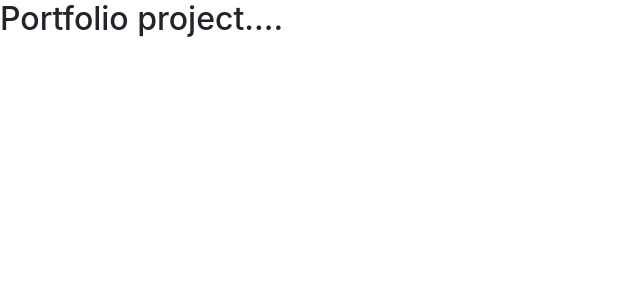
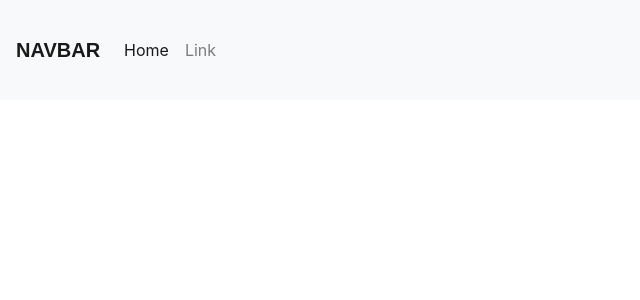
Before and after one commit to smatalha/my-portfolio, a React (Create React App) app: page / in a window 1280 px wide. Shown: the top 300 px of the page, without its empty margins (0-640 px from the left). Built offline with nearby package versions, Linux system fonts and the light colour scheme.

Commit message:
refactored random folder

```diff
--- a/src/App.js
+++ b/src/App.js
@@ -13,14 +13,13 @@
 function App() {
   return (
     <div className="App">
-      {/* <Header />
+      {/* <Header /> */}
       <Navbar />
-      <About />
-      <Skills />
-      <Portfolio />
-      <Resume /> */}
+      {/* <About /> */}
+      {/* <Skills /> */}
+      {/* <Portfolio /> */}
+      {/* <Resume /> */}
       {/* < Contact /> */}
-      <h2>Portfolio project.... </h2>
     </div>
   );
 }
--- a/src/components/Navbar.js
+++ b/src/components/Navbar.js
@@ -1,40 +1,70 @@
 import React from 'react'
-// import { Link } from 'react-router-dom';
-import { FaAlignJustify } from "react-icons/fa";
+
 const Navbar = () => {
-    const [state, setState] = React.useState(true);
     return (
-        <nav className= "navbar">
-            <div className= "container">
-                <div className="navbar__container">
-                    <ul className="navbar_left">
-                            {/* <img src="/images/logo.png" alt="logo" /> */}
-                        <a data-placement="bottom" href="/index" target="_blank" title="Coded by Talha" class="navbar-brand"> Talha </a>
-                    </ul>
-                    {state ? (
-                    <div className= "navbar_right">
-                        <li> <a href="#home">Home</a></li>
-                        <li> <a href="/about">About</a></li>
-                        <li> <a href="#skills">Skills</a></li>
-                        <li> <a href="#portfolio">Portfolio</a></li>
-                        <li> <a href="#resume">Resume</a></li>
-                        {/* <Link to="/">Home</Link>
-                        <Link to="/wishlist">Wish List</Link>
-                        <Link to="/sites">Heritages</Link>
-                        <Link to="/user">Profile</Link>
-                        <Link to="/login">Login</Link>
-                        <Link to="/about">about</Link> */}
-                    </div>
-                            ) : (
-            ""
-        )}
-                </div>
+        <nav className="navbar navbar-expand-lg navbar-light bg-light">
+            <a className="navbar-brand" href="#">Navbar</a>
+            <button className="navbar-toggler" type="button" data-toggle="collapse" data-target="#navbarSupportedContent" aria-controls="navbarSupportedContent" aria-expanded="false" aria-label="Toggle navigation">
+                <span className="navbar-toggler-icon"></span>
+            </button>
+            <div className="collapse navbar-collapse" id="navbarSupportedContent">
+                <ul className="navbar-nav mr-auto">
+                    <li className="nav-item active">
+                        <a className="nav-link" href="#">Home <span className="sr-only">(current)</span></a>
+                    </li>
+                    <li className="nav-item">
+                        <a className="nav-link" href="#">Link</a>
+                    </li>
+                </ul>
             </div>
-                <div className="toggle" onClick={() => setState(!state)}>
-                    <FaAlignJustify />
-                </div>
         </nav>
     )
 }
 
-export default Navbar;
+export default Navbar
+
+
+
+
+
+
+// import React from 'react'
+// // import { Link } from 'react-router-dom';
+// import { FaAlignJustify } from "react-icons/fa";
+// const Navbar = () => {
+//     const [state, setState] = React.useState(true);
+//     return (
+//         <nav className= "navbar">
+//             <div className= "container">
+//                 <div className="navbar__container">
+//                     <ul className="navbar_left">
+//                             {/* <img src="/images/logo.png" alt="logo" /> */}
+//                         <a data-placement="bottom" href="/index" target="_blank" title="Coded by Talha" className="navbar-brand"> Talha </a>
+//                     </ul>
+//                     {state ? (
+//                     <div className= "navbar_right">
+//                         <li> <a href="#home">Home</a></li>
+//                         <li> <a href="/about">About</a></li>
+//                         <li> <a href="#skills">Skills</a></li>
+//                         <li> <a href="#portfolio">Portfolio</a></li>
+//                         <li> <a href="#resume">Resume</a></li>
+//                         {/* <Link to="/">Home</Link>
+//                         <Link to="/wishlist">Wish List</Link>
+//                         <Link to="/sites">Heritages</Link>
+//                         <Link to="/user">Profile</Link>
+//                         <Link to="/login">Login</Link>
+//                         <Link to="/about">about</Link> */}
+//                     </div>
+//                             ) : (
+//             ""
+//         )}
+//                 </div>
+//             </div>
+//                 <div className="toggle" onClick={() => setState(!state)}>
+//                     <FaAlignJustify />
+//                 </div>
+//         </nav>
+//     )
+// }
+
+// export default Navbar;
```
Also changed, not shown: 1 other file (tests, documents, lock files or other folders).
